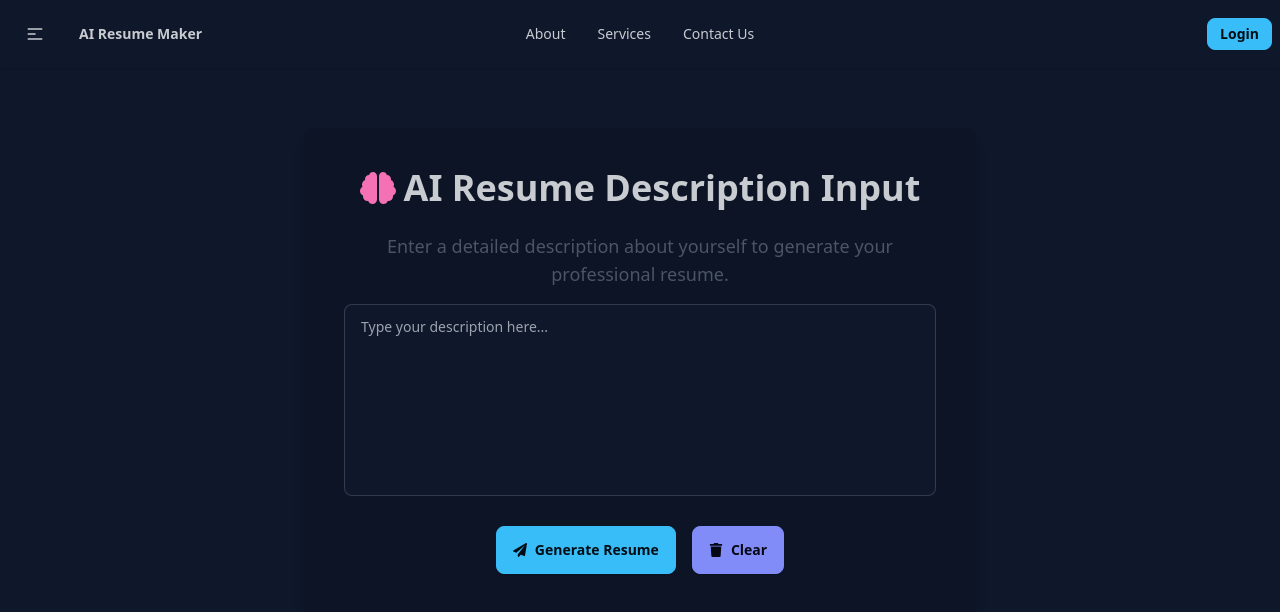
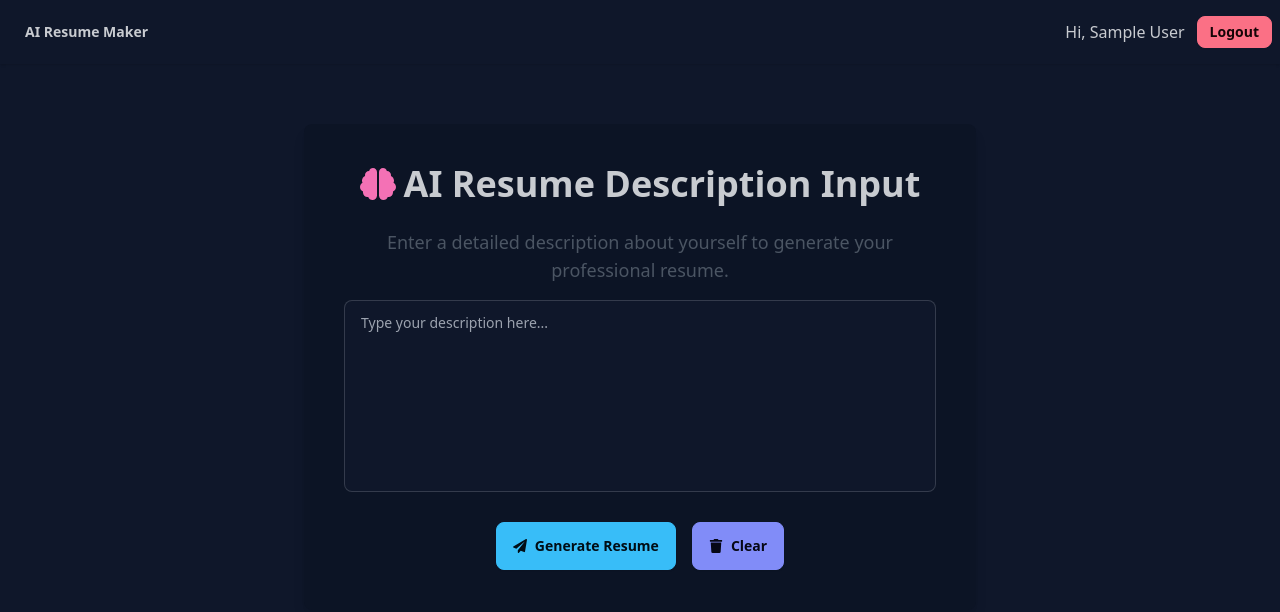
Before and after one commit to riteshjha61253/AI_RESUME_Generator, a React (Vite) app in the folder resume_frontend/: page /generate-resume in a window 1280 px wide. Shown: the top 612 px of the page. Built offline with nearby package versions, Linux system fonts and the light colour scheme; sample sign-in values are in the browser's storage.

Commit message:
updated navigation

```diff
--- a/resume_frontend/src/components/Navbar.jsx
+++ b/resume_frontend/src/components/Navbar.jsx
@@ -1,60 +1,45 @@
-import React from "react";
+import React, { useEffect, useState } from "react";
 import { Link } from "react-router";
+
 function Navbar() {
+  const [isLoggedIn, setIsLoggedIn] = useState(false);
+  const [user, setUser] = useState(null);
+
+  useEffect(() => {
+    const token = localStorage.getItem("token");
+    const userData = localStorage.getItem("user");
+
+    setIsLoggedIn(!!token);
+    setUser(userData ? JSON.parse(userData) : null);
+  }, []);
+
+  const handleLogout = () => {
+    localStorage.removeItem("token");
+    localStorage.removeItem("user");
+    window.location.href = "/login";
+  };
+
   return (
     <div className="navbar shadow bg-base-100">
       <div className="navbar-start">
-        <div className="dropdown">
-          <div tabIndex={0} role="button" className="btn btn-ghost lg:hidden">
-            <svg
-              xmlns="http://www.w3.org/2000/svg"
-              className="h-5 w-5"
-              fill="none"
-              viewBox="0 0 24 24"
-              stroke="currentColor"
-            >
-              <path
-                strokeLinecap="round"
-                strokeLinejoin="round"
-                strokeWidth="2"
-                d="M4 6h16M4 12h8m-8 6h16"
-              />
-            </svg>
-          </div>
-          <ul
-            tabIndex={0}
-            className="menu menu-sm dropdown-content bg-base-100 rounded-box z-[1] mt-3 w-52 p-2 shadow"
-          >
-            <li>
-              <Link to={"/about"}>About</Link>
-            </li>
-            <li>
-              <Link to={"/services"}>Services</Link>
-            </li>
-            <li>
-              <Link to={"/contact"}>Contact Us</Link>
-            </li>
-          </ul>
-        </div>
-        <Link to={"/"} className="btn btn-ghost text-xl">
+        <Link to="/" className="btn btn-ghost text-xl">
           AI Resume Maker
         </Link>
       </div>
-      <div className="navbar-center hidden lg:flex">
-        <ul className="menu menu-horizontal px-1">
-          <li>
-            <Link to={"/about"}>About</Link>
-          </li>
-          <li>
-            <Link to={"/services"}>Services</Link>
-          </li>
-          <li>
-            <Link to={"/contact"}>Contact Us</Link>
-          </li>
-        </ul>
-      </div>
+
       <div className="navbar-end">
-        <a href="/login" className="btn btn-sm btn-primary">Login</a>
+        {!isLoggedIn ? (
+          <Link to="/login" className="btn btn-sm btn-primary">Login</Link>
+        ) : (
+          <div className="flex items-center gap-3">
+            <span className="font-medium hidden md:block">
+              Hi, {user?.name || "User"}
+            </span>
+            <button onClick={handleLogout} className="btn btn-sm btn-error">
+              Logout
+            </button>
+          </div>
+        )}
       </div>
     </div>
   );
--- a/resume_frontend/src/main.jsx
+++ b/resume_frontend/src/main.jsx
@@ -2,6 +2,8 @@ import { StrictMode } from "react";
 import { createRoot } from "react-dom/client";
 import "./index.css";
 import { BrowserRouter, Route, Routes } from "react-router";
+import { Navigate } from "react-router";
+
 import About from "./pages/About";
 import Home from "./pages/Home";
 import Root from "./pages/Root";
@@ -22,10 +24,8 @@ createRoot(document.getElementById("root")).render(
           <Route path="services" element={<Services />} />
           <Route path="contact" element={<Contact />} />
           {/* <Route path="generate-resume" element={<GenerateResume />} /> */}
-          <Route
-  path="generate-resume"
-  element={isLoggedIn() ? <GenerateResume /> : <Navigate to="/login" />}
-/>
+ <Route path="generate-resume" element={<GenerateResume />} />
+
 
           <Route path="login" element={<Login />} />
 
--- a/resume_frontend/src/pages/GenerateResume.jsx
+++ b/resume_frontend/src/pages/GenerateResume.jsx
@@ -6,6 +6,7 @@ import { BiBook } from "react-icons/bi";
 import { useForm, useFieldArray } from "react-hook-form";
 import { FaPlusCircle } from "react-icons/fa";
 import Resume from "../components/Resume";
+import { useNavigate } from "react-router";
 
 
 
@@ -44,6 +45,15 @@ const GenerateResume = () => {
   const languagesFields = useFieldArray({ control, name: "languages" });
   const interestsFields = useFieldArray({ control, name: "interests" });
   const skillsFields = useFieldArray({ control, name: "skills" });
+  const navigate = useNavigate();
+
+useEffect(() => {
+  const token = localStorage.getItem("token");
+  if (!token) {
+    navigate("/login");
+  }
+}, []);
+
   const handleProfileUpload = async (e) => {
   const file = e.target.files[0];
   if (!file) return;
```
